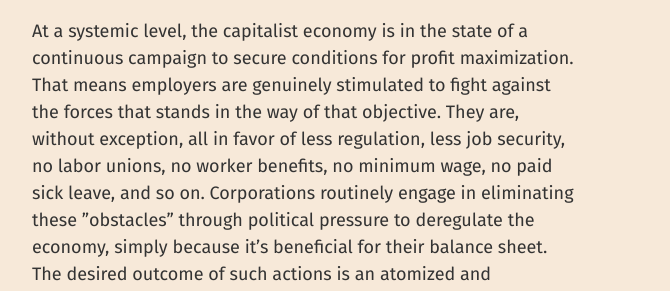
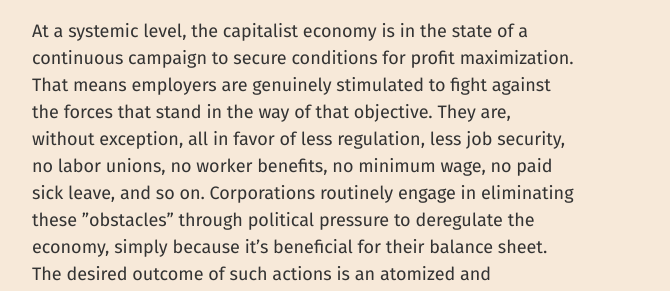
Before and after one commit to ropsii/ropsii.github.io, a Jekyll site: the page built from _posts/2020-11-01-productivity.markdown, in a window 1280 px wide and 900 px high, scrolled down 2478 px. Shown: the part 240-531 px from the top of the window, without its empty margins (336-1006 px from the left). Built offline with Jekyll 4.4.1, drawn with Linux system fonts in a browser that asks for light colours; some of the changed text lies outside the part shown.

Commit message:
Typo and touchups

```diff
--- a/_layouts/home.html
+++ b/_layouts/home.html
@@ -28,7 +28,7 @@
             <div class="w-50-m pl4-m ph4-l bl-m bw1">
 
                 {%- if site.posts.size > 0 -%}
-                    <h2 class="f2 f1-m normal lh-title mb3">Blog</h2>
+                    <h2 class="f2 f1-m normal lh-title mb2">Words</h2>
                     <p class="f5 f4-m mb4 measure-narrow-m">
                         Reflections about design, software, how systems relate to each other and how they impact the society.
                     </p>
--- a/_posts/2020-11-01-productivity.markdown
+++ b/_posts/2020-11-01-productivity.markdown
@@ -33,7 +33,7 @@ As obvious by now, the meaning of productivity is inseparable from the ever-chan
   <p class="f6 i tc"><a href="https://en.wikipedia.org/wiki/Mammon">Mammon</a> from Collin de Plancy’s <a href="https://en.wikipedia.org/wiki/Dictionnaire_Infernal">Dictionnaire Infernal</a>, 1863, <a href="https://commons.wikimedia.org/wiki/File:Ill_dict_infernal_p0455_mammon.jpg">Public domain</a></p>
 </div> Growth happens when we consume stuff. We’ve been persuaded how well we’re doing in life equals how much goods and services we can afford to buy. Additionally, marketing manipulates us to believe we need solutions for things that are not problems. As a response to that, the central life objective of modern humans has become to work hard to earn more, so we can afford more latest iPhones, ski vacations, and kitchen mixers. And when we can’t, we borrow money from the banks. In exchange, banks put a claim on our future labor, and we become bonded to a certain, fairly unfree lifestyle. And that’s the principal engine of modern productivity.
 
-At a systemic level, the capitalist economy is in the state of a continuous campaign to secure conditions for profit maximization. That means employers are genuinely stimulated to fight against the forces that stands in the way of that objective. They are, without exception, all in favor of less regulation, less job security, no labor unions, no worker benefits, no minimum wage, no paid sick leave, and so on. Corporations routinely engage in eliminating these ”obstacles” through political pressure to deregulate the economy, simply because it’s beneficial for their balance sheet. The desired outcome of such actions is an atomized and disenfranchised workforce, forced into fierce competition for fewer and less paid jobs – a state fundamentally detrimental for individual freedom. One manifestation of that is what we know today as the gig-economy – a poorly paid, temporary, insecure work that requires one person to take on multiple temporary jobs just to make livable earnings.[^1]
+At a systemic level, the capitalist economy is in the state of a continuous campaign to secure conditions for profit maximization. That means employers are genuinely stimulated to fight against the forces that stand in the way of that objective. They are, without exception, all in favor of less regulation, less job security, no labor unions, no worker benefits, no minimum wage, no paid sick leave, and so on. Corporations routinely engage in eliminating these ”obstacles” through political pressure to deregulate the economy, simply because it’s beneficial for their balance sheet. The desired outcome of such actions is an atomized and disenfranchised workforce, forced into fierce competition for fewer and less paid jobs – a state fundamentally detrimental for individual freedom. One manifestation of that is what we know today as the gig-economy – a poorly paid, temporary, insecure work that requires one person to take on multiple temporary jobs just to make livable earnings.[^1]
 
 In a nutshell, we have a workforce seduced into spending and taking loans, but also one whose jobs are highly volatile. Such a system, where everyone is indebted and with minimum job security, generates the conditions for perfect productivity.
 
```
